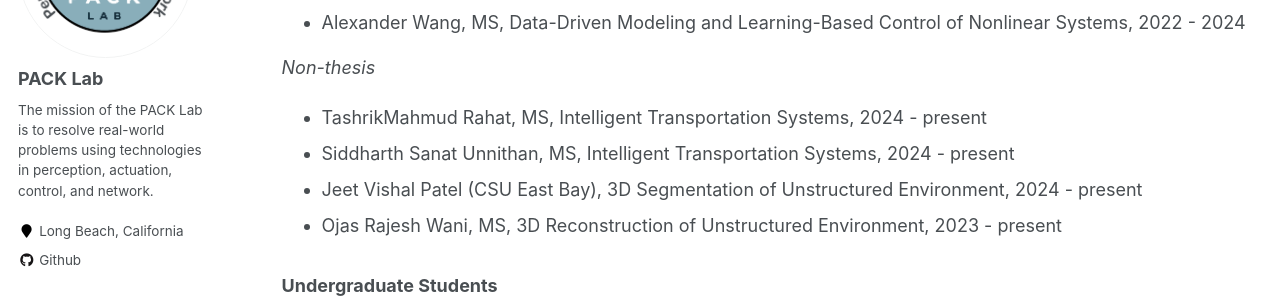
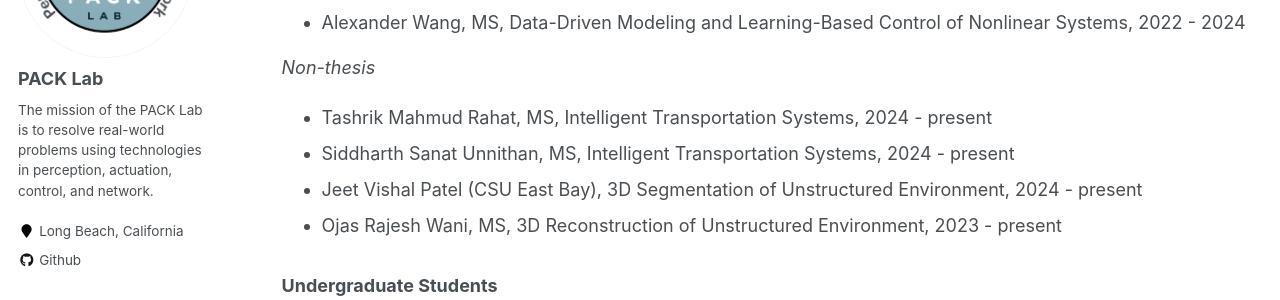
Before and after one commit to pack-lab/pack-lab.github.io, a Jekyll site: the page built from _pages/members.md, in a window 1280 px wide and 900 px high, scrolled down 357 px. Shown: the part 153-453 px from the top of the window. Built offline with Jekyll 4.4.1, drawn with Linux system fonts in a browser that asks for light colours.

Commit message:
Update members.md

```diff
--- a/_pages/members.md
+++ b/_pages/members.md
@@ -20,7 +20,7 @@ author_profile: true
 
 *Non-thesis*
 
-* TashrikMahmud Rahat, MS, Intelligent Transportation Systems, 2024 - present
+* Tashrik Mahmud Rahat, MS, Intelligent Transportation Systems, 2024 - present
 * Siddharth Sanat Unnithan, MS, Intelligent Transportation Systems, 2024 - present
 * Jeet Vishal Patel (CSU East Bay), 3D Segmentation of Unstructured Environment, 2024 - present
 * Ojas Rajesh Wani, MS, 3D Reconstruction of Unstructured Environment, 2023 - present
```
